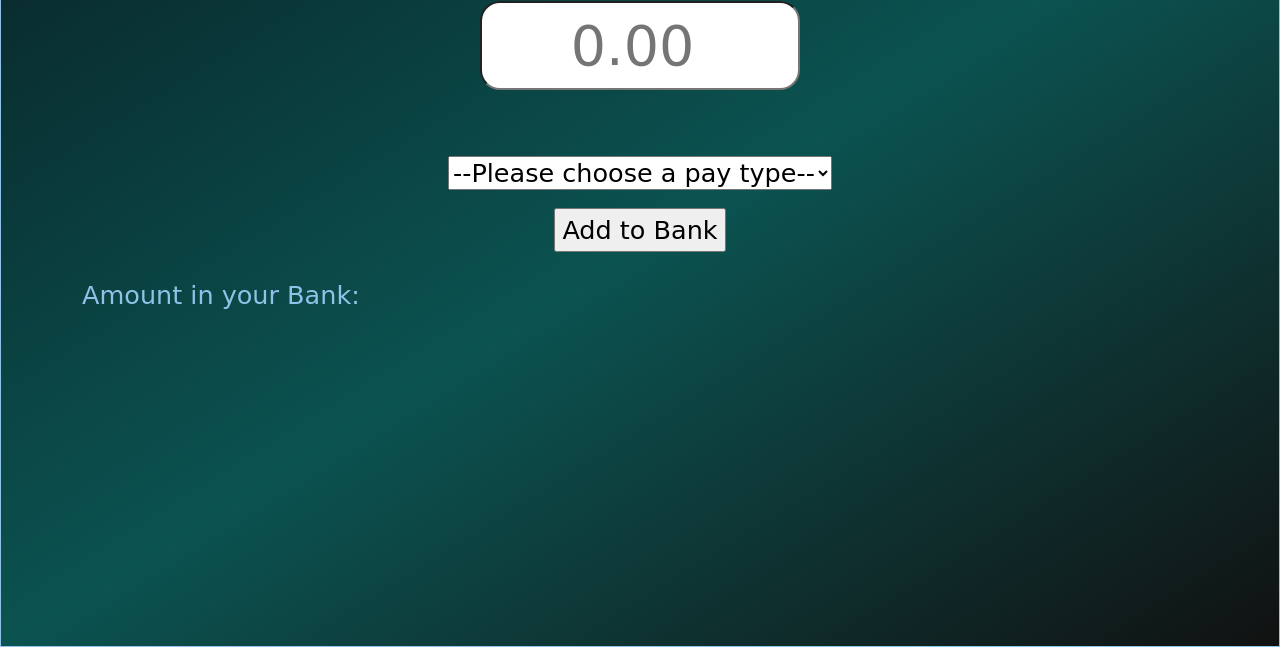
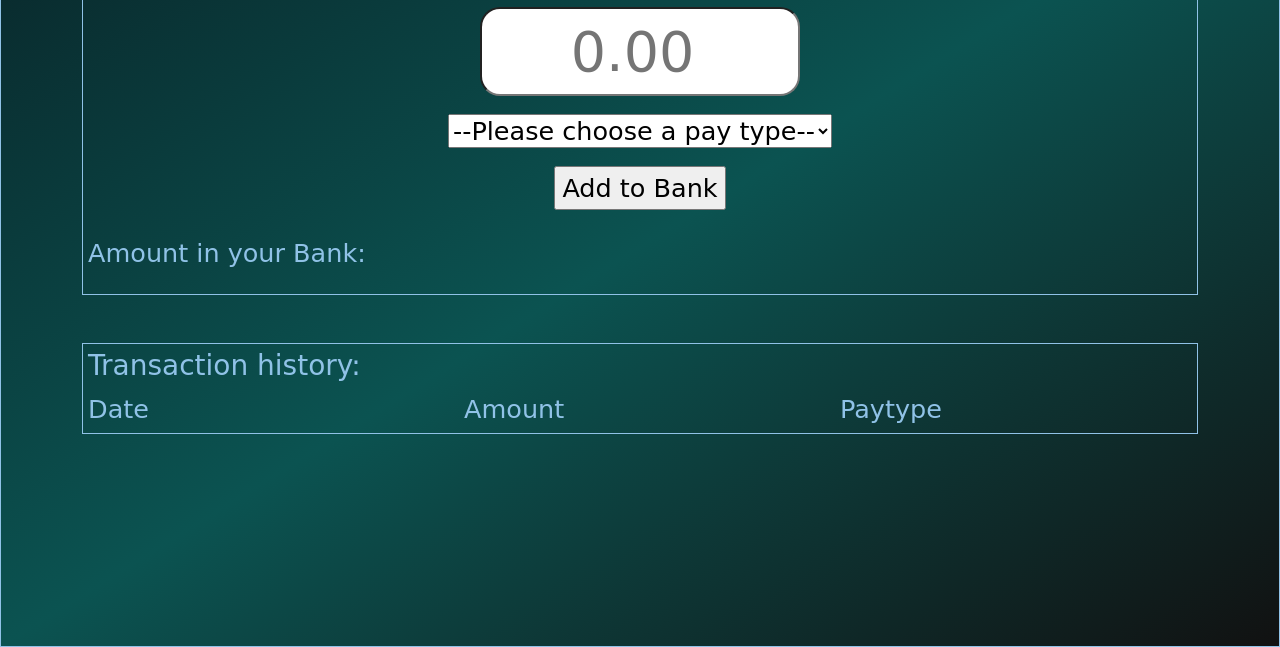
Before and after one commit to SemiiJ415/payd, a plain HTML site: page index.html in a window 1280 px wide. Shown: the part 153-800 px from the top of the page. Drawn offline with nearby package versions, Linux system fonts and the light colour scheme; a web font is replaced by a local one.

Commit message:
css changes

```diff
--- a/index.html
+++ b/index.html
@@ -21,8 +21,8 @@
     </header>
     <main class="main">
         <div class="container">
-            <div id="date"></div>
-            <div class="pay-input row pb-5 text-center">
+            <section class="section mb-5 ">
+                <div class="pay-input row pb-3 text-center">
                     <div class="input-text">
                         How much did you make today?
                     </div>
@@ -39,7 +39,7 @@
                         >
                     </div>
                 </div>
-            <div class="pay-type text-center pt-3">
+                <div class="pay-type text-center">
                     <select
                         name="paytype"
                         id="payType"
@@ -63,7 +63,17 @@
                     <p class="bank" id="bank">Amount in your Bank:</p>
                     <p class="bank-amount text-center" id="bankAmount"></p>
                 </div>
-
+            </section>
+            <section class="section">
+                <div class="bank-history">
+                    <h3 class="history-head">Transaction history:</h3>
+                    <div class="row">
+                        <div class="date col-4">Date</div>
+                        <div class="amount-added col-4">Amount</div>
+                        <div class="amount-type col-4">Paytype</div>
+                    </div>
+                </div>
+            </section>
         </div>
     </main>
 
--- a/style.css
+++ b/style.css
@@ -21,6 +21,11 @@ main{
     padding: 10px;
     /* border: 2px solid wheat; */
     /* background-color: #333; */
+}
+
+section{
+    border: 1px solid;
+    padding: 5px;
 }
 .pay-input{
     display: flex;
```
Also changed, not shown: app.js (line endings or trailing spaces). Lines whose indentation alone changed are shown as unchanged.
